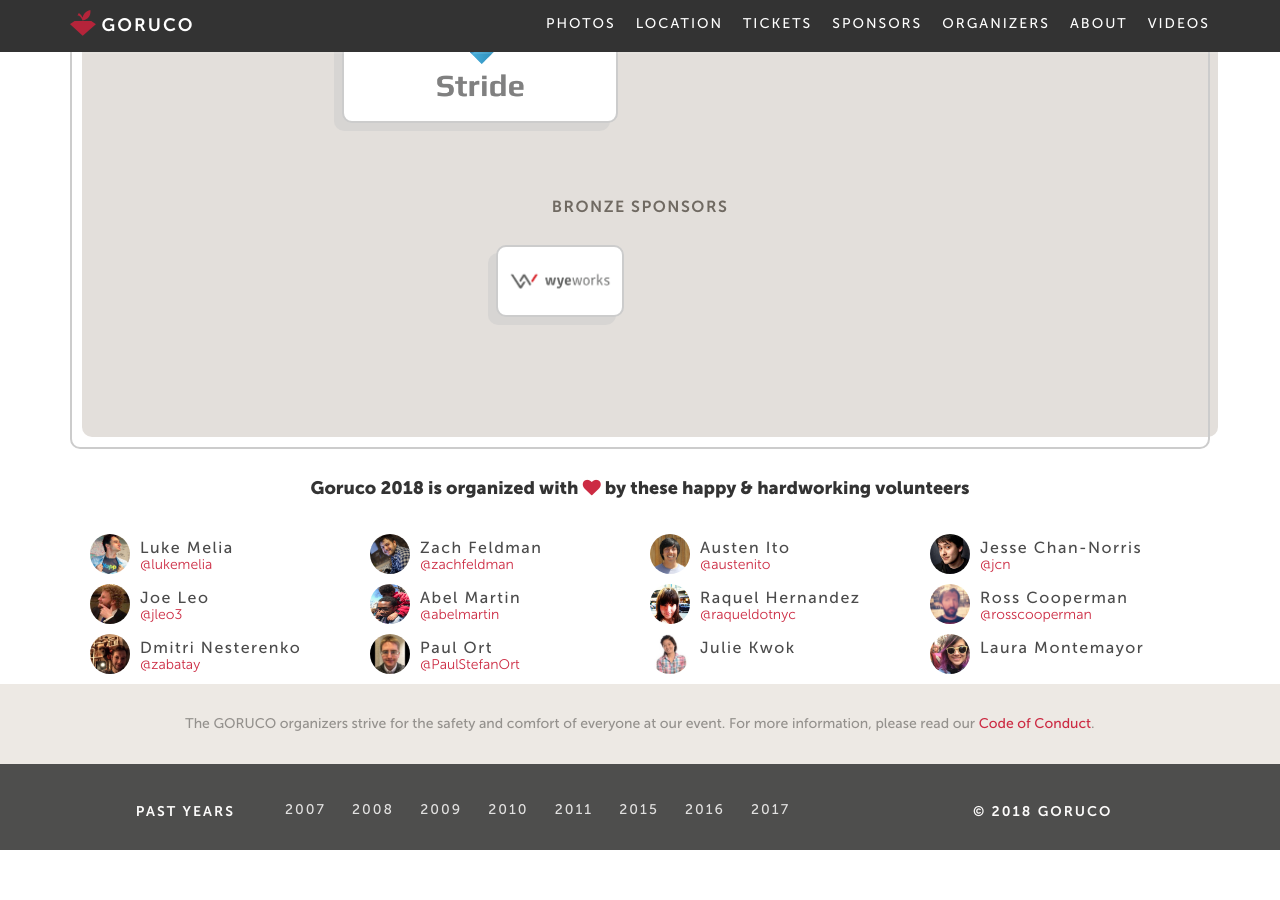
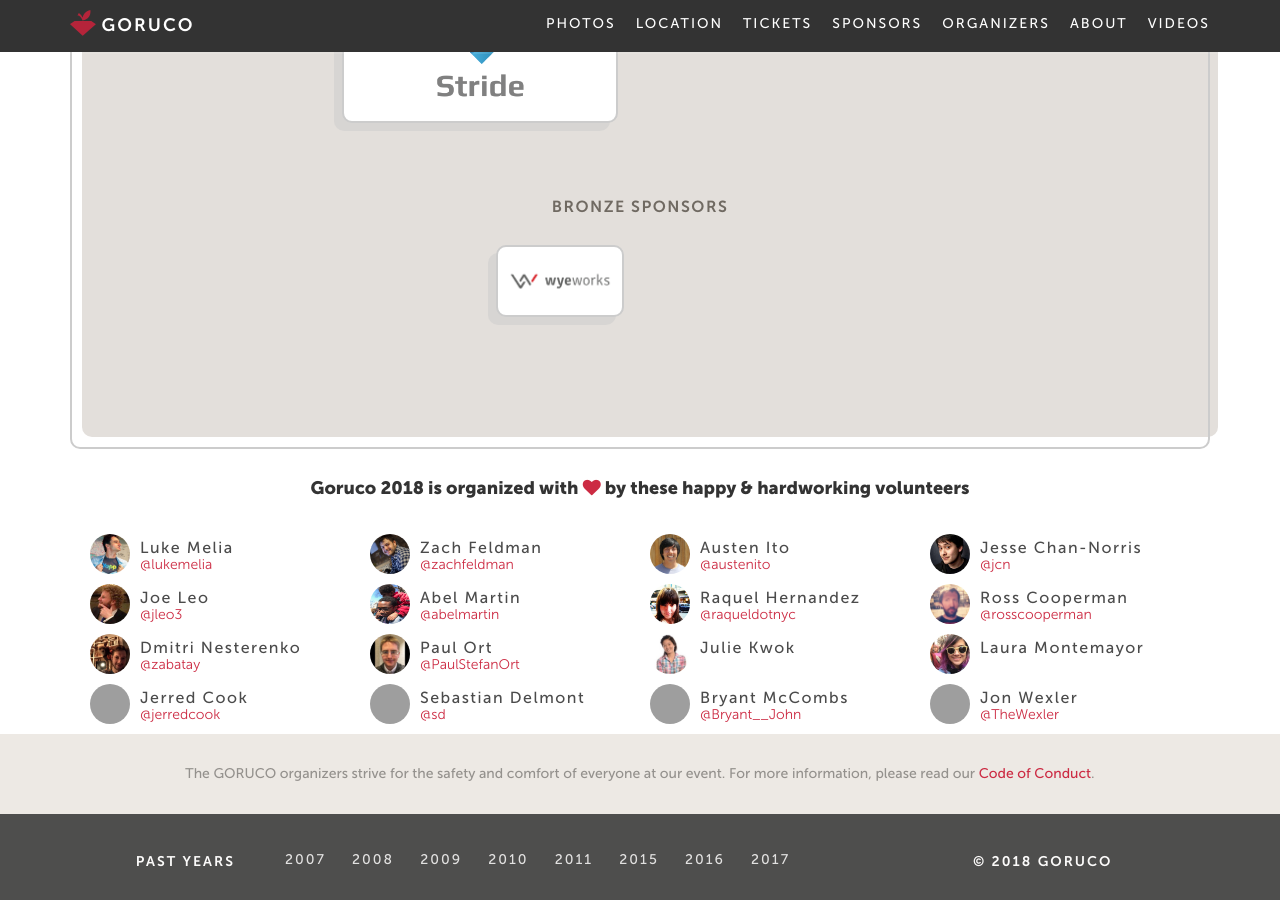
Before and after one commit to paulstefanort/goruco2018, a Jekyll site: the page built from index.html, in a window 1280 px wide and 900 px high, scrolled down 2257 px. Built offline with Jekyll 4.4.1, drawn with Linux system fonts in a browser that asks for light colours; before the commit the page ends 3107 px from its top, so only the background shows below that; grey boxes are pictures that could not be loaded.

Commit message:
Updated organzisers.  Commented out sponsor updates for now until I can style things correctly.

```diff
--- a/_data/organizers.yml
+++ b/_data/organizers.yml
@@ -20,3 +20,11 @@
   twitter: "@PaulStefanOrt"
 - name: Julie Kwok
 - name: Laura Montemayor
+- name: Jerred Cook
+  twitter: "@jerredcook"
+- name: Sebastian Delmont
+  twitter: "@sd"
+- name: Bryant McCombs
+  twitter: "@Bryant__John"
+- name: Jon Wexler
+  twitter: "@TheWexler"
```
Also changed, not shown: _data/sponsors.yml (+5 -9 lines), assets/images/sponsors/xo-group.png.
